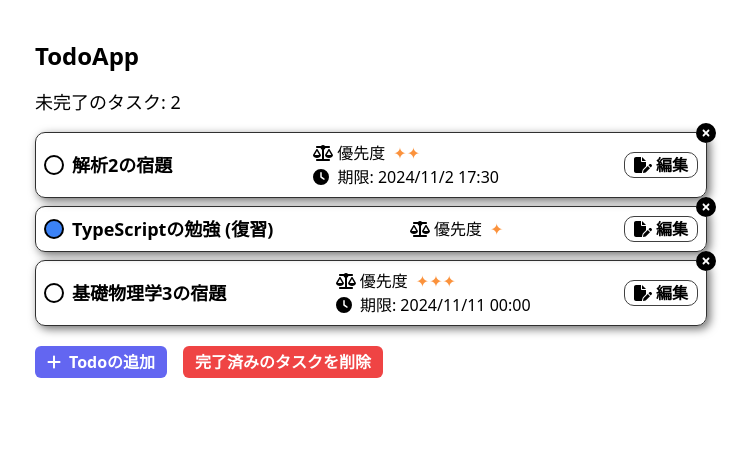
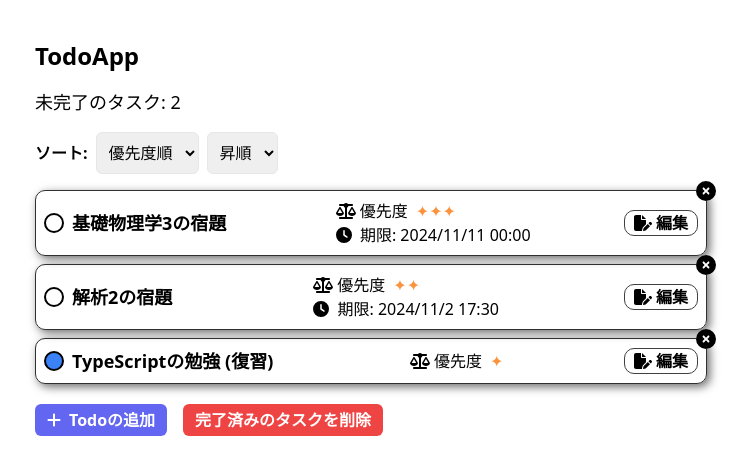
Before and after one commit to kohtarou/react-todo-app, a React (Vite) app: page / in a window 1280 px wide. Shown: the top 474 px of the page, without its empty margins (269-1016 px from the left). Built offline with nearby package versions, Linux system fonts and the light colour scheme.

Commit message:
ｔｇｒｈ

```diff
--- a/src/App.tsx
+++ b/src/App.tsx
@@ -19,6 +19,8 @@ const App = () => {
   const [newTodoNameError, setNewTodoNameError] = useState("");
   const [editTodoId, setEditTodoId] = useState<string | null>(null); // 追加
   const [showAddTodo, setShowAddTodo] = useState(false); // 追加
+  const [sortOption, setSortOption] = useState<string>("priority"); // 追加
+  const [sortOrder, setSortOrder] = useState<string>("asc"); // 追加
 
   const [initialized, setInitialized] = useState(false);
   const localStorageKey = "TodoApp";
@@ -148,12 +150,66 @@ const App = () => {
     setShowAddTodo(true); // 追加画面を表示
   };
 
+  const handleSortOptionChange = (e: React.ChangeEvent<HTMLSelectElement>) => {
+    setSortOption(e.target.value);
+  };
+
+  const handleSortOrderChange = (e: React.ChangeEvent<HTMLSelectElement>) => {
+    setSortOrder(e.target.value);
+  };
+
+  const sortedTodos = [...todos].sort((a, b) => {
+    if (sortOption === "priority") {
+      return sortOrder === "asc"
+        ? a.priority - b.priority
+        : b.priority - a.priority;
+    } else if (sortOption === "deadline") {
+      if (a.deadline && b.deadline) {
+        return sortOrder === "asc"
+          ? new Date(a.deadline).getTime() - new Date(b.deadline).getTime()
+          : new Date(b.deadline).getTime() - new Date(a.deadline).getTime();
+      } else if (a.deadline) {
+        return sortOrder === "asc" ? -1 : 1;
+      } else if (b.deadline) {
+        return sortOrder === "asc" ? 1 : -1;
+      } else {
+        return 0;
+      }
+    }
+    return 0;
+  });
+
   return (
     <div className="mx-4 mt-10 max-w-2xl md:mx-auto">
       <h1 className="mb-4 text-2xl font-bold">TodoApp</h1>
       <p className="mb-4 text-lg">未完了のタスク: {uncompletedCount}</p>
+      <div className="flex justify-between mb-4">
+        <div className="flex items-center space-x-2">
+          <label htmlFor="sortOption" className="font-bold">
+            ソート:
+          </label>
+          <select
+            id="sortOption"
+            value={sortOption}
+            onChange={handleSortOptionChange}
+            className="rounded-md border p-2"
+          >
+            <option value="priority">優先度順</option>
+            <option value="deadline">期限順</option>
+          </select>
+          <select
+            id="sortOrder"
+            value={sortOrder}
+            onChange={handleSortOrderChange}
+            className="rounded-md border p-2"
+          >
+            <option value="asc">昇順</option>
+            <option value="desc">降順</option>
+          </select>
+        </div>
+      </div>
       <TodoList
-        todos={todos}
+        todos={sortedTodos}
         updateIsDone={updateIsDone}
         remove={remove}
         edit={edit}
--- a/src/TodoItem.tsx
+++ b/src/TodoItem.tsx
@@ -48,7 +48,7 @@ const TodoItem = (props: Props) => {
         <div className="text-base">
           <FontAwesomeIcon icon={faBalanceScale} />
           <span className="ml-1">優先度</span>
-          <span className="ml-2 space-x-0.5 text-orange-400">
+          <span className="ml-2 space-x-0.5 text-orange-400 scale-115">
             {num2star(todo.priority)}
           </span>
         </div>
```
